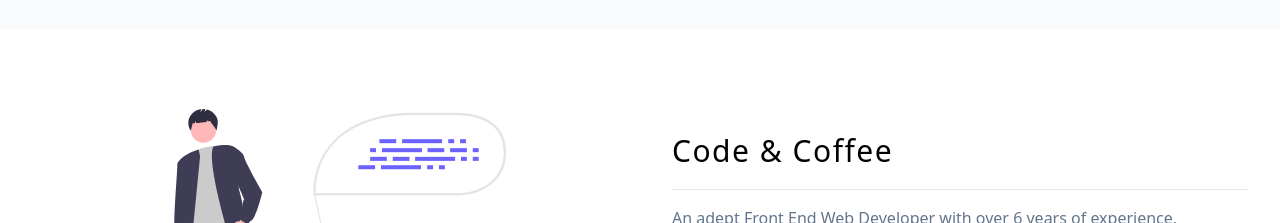
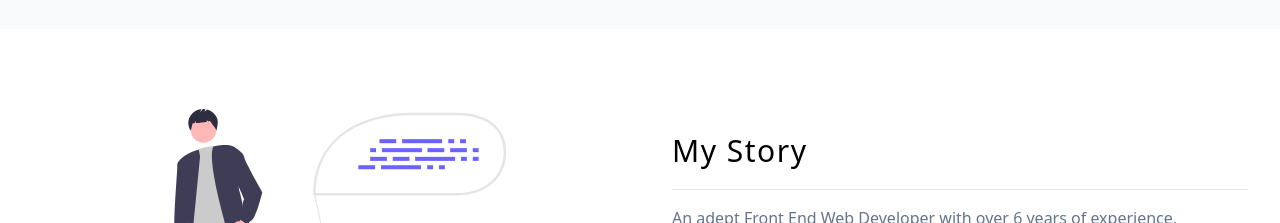
Before and after one commit to emmeiwhite/imran-portfolio-2024, a React (Vite) app: page / in a window 1280 px wide. Shown: the part 1240-1463 px from the top of the page. Built offline with nearby package versions, Linux system fonts and the light colour scheme.

Commit message:
About me section tweek

```diff
--- a/src/components/About.jsx
+++ b/src/components/About.jsx
@@ -14,7 +14,7 @@ export default function About() {
           className="w-full h-64"
         />
         <article>
-          <SectionTitle text="Code & Coffee" />
+          <SectionTitle text="My Story" />
 
           <p className="mt-4 text-slate-500">
             An adept Front End Web Developer with over 6 years of experience,
```
